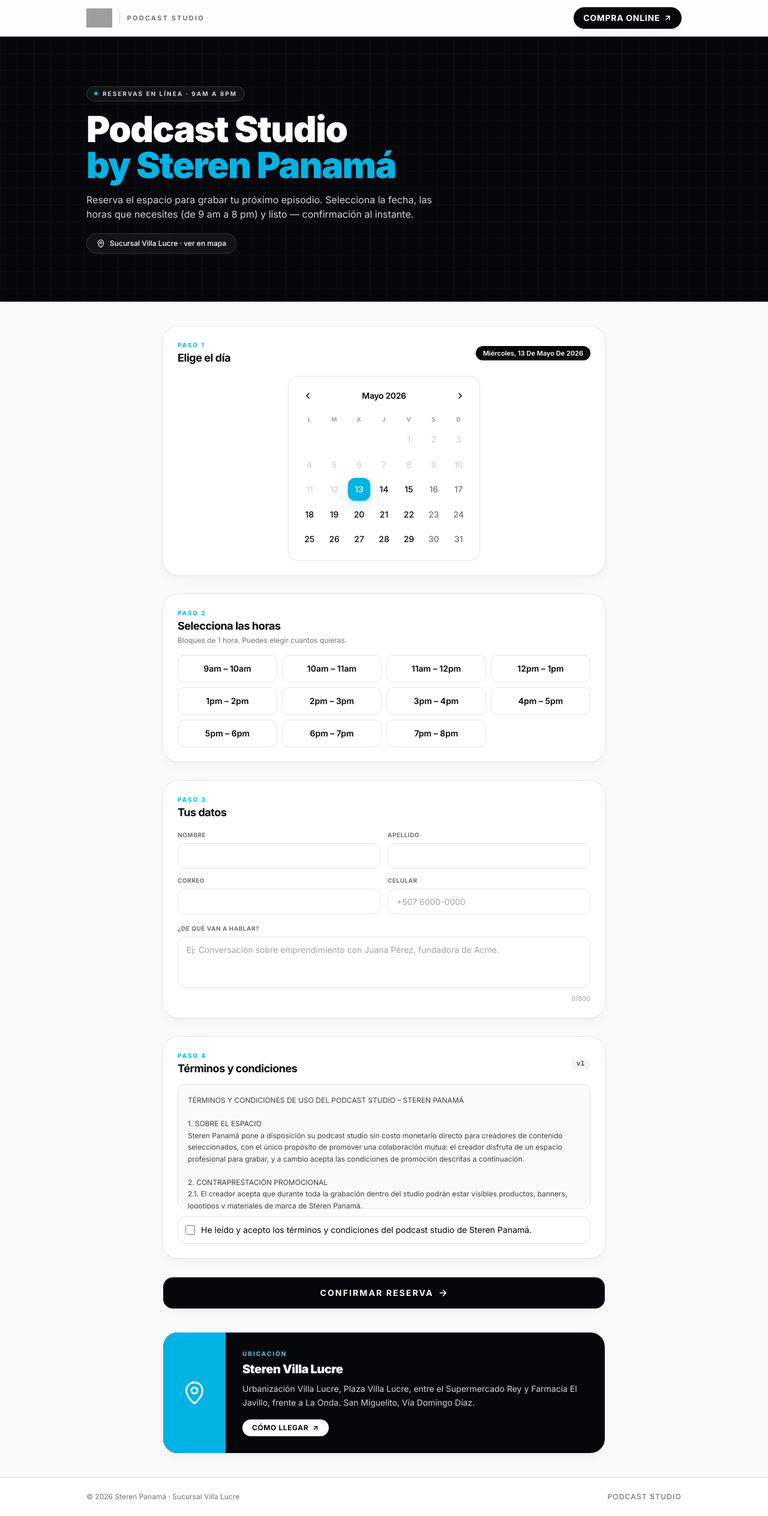
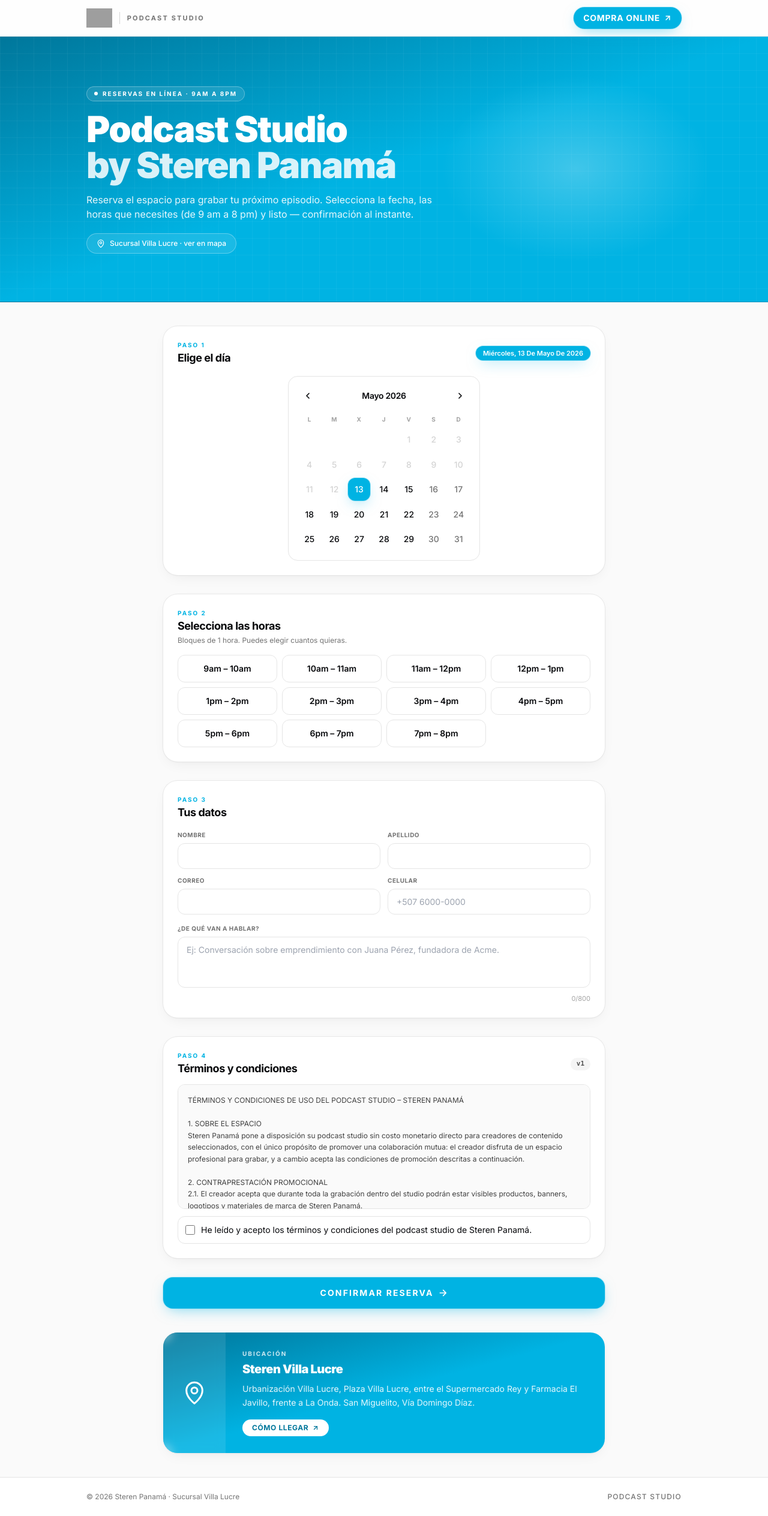
Before and after one commit to wr964dpncv-cyber/steren-panama-podcast, a Next.js app: page / in a window 1280 px wide. Shown: the whole page at 60% size. Built offline with nearby package versions, Linux system fonts and the light colour scheme; no server answers; the database is empty; grey boxes are pictures that could not be loaded.

Commit message:
Replace black with cyan brand on hero, CTAs, location card and chips

```diff
--- a/app/page.tsx
+++ b/app/page.tsx
@@ -169,18 +169,34 @@
     <>
       <Header />
 
-      <section className="relative isolate overflow-hidden border-b border-neutral-200 bg-ink-950 text-white glow-red">
-        <div className="bg-grid-dark absolute inset-0 opacity-60" />
+      <section className="relative isolate overflow-hidden border-b border-brand-700/50 bg-gradient-to-br from-brand-700 via-brand to-brand-500 text-white">
+        <div
+          aria-hidden="true"
+          className="absolute inset-0 opacity-30"
+          style={{
+            backgroundImage:
+              "linear-gradient(rgba(255,255,255,0.15) 1px, transparent 1px), linear-gradient(90deg, rgba(255,255,255,0.15) 1px, transparent 1px)",
+            backgroundSize: "28px 28px",
+          }}
+        />
+        <div
+          aria-hidden="true"
+          className="absolute inset-y-0 right-0 w-1/2"
+          style={{
+            background:
+              "radial-gradient(closest-side, rgba(255,255,255,0.25), transparent 70%)",
+          }}
+        />
         <div className="relative mx-auto max-w-5xl px-4 py-14 sm:py-20">
-          <div className="inline-flex items-center gap-2 rounded-full border border-white/15 bg-white/5 px-3 py-1 text-[10px] font-bold uppercase tracking-[0.2em] text-neutral-300 backdrop-blur">
-            <span className="h-1.5 w-1.5 animate-pulse rounded-full bg-brand" />
+          <div className="inline-flex items-center gap-2 rounded-full border border-white/30 bg-white/10 px-3 py-1 text-[10px] font-bold uppercase tracking-[0.2em] text-white backdrop-blur">
+            <span className="h-1.5 w-1.5 animate-pulse rounded-full bg-white" />
             Reservas en línea · 9am a 8pm
           </div>
-          <h1 className="mt-4 max-w-2xl text-4xl font-black leading-[1.05] tracking-tight md:text-6xl">
+          <h1 className="mt-4 max-w-2xl text-4xl font-black leading-[1.05] tracking-tight text-white md:text-6xl">
             Podcast Studio
-            <span className="block text-brand">by Steren Panamá</span>
+            <span className="block text-white/85">by Steren Panamá</span>
           </h1>
-          <p className="mt-4 max-w-xl text-sm text-neutral-300 sm:text-base">
+          <p className="mt-4 max-w-xl text-sm text-white/90 sm:text-base">
             Reserva el espacio para grabar tu próximo episodio. Selecciona la fecha,
             las horas que necesites (de 9 am a 8 pm) y listo — confirmación al instante.
           </p>
@@ -188,7 +204,7 @@
             href="https://maps.app.goo.gl/ipWEW9FY3e3TRyKW6"
             target="_blank"
             rel="noopener noreferrer"
-            className="mt-5 inline-flex items-center gap-2 rounded-full border border-white/15 bg-white/5 px-4 py-2 text-xs font-medium text-white backdrop-blur transition hover:bg-white/10"
+            className="mt-5 inline-flex items-center gap-2 rounded-full border border-white/30 bg-white/10 px-4 py-2 text-xs font-medium text-white backdrop-blur transition hover:bg-white/20"
           >
             <svg width="14" height="14" viewBox="0 0 24 24" fill="none" stroke="currentColor" strokeWidth="2" strokeLinecap="round" strokeLinejoin="round">
               <path d="M20 10c0 7-8 13-8 13s-8-6-8-13a8 8 0 0 1 16 0Z" />
@@ -207,7 +223,7 @@
                 <p className="text-[10px] font-bold uppercase tracking-[0.2em] text-brand">Paso 1</p>
                 <h2 className="text-lg font-bold tracking-tight">Elige el día</h2>
               </div>
-              <span className="rounded-full bg-ink-950 px-3 py-1 text-[11px] font-semibold capitalize text-white">
+              <span className="rounded-full bg-brand px-3 py-1 text-[11px] font-semibold capitalize text-white shadow-glow">
                 {formatLongDate(date)}
               </span>
             </div>
@@ -247,7 +263,7 @@
                         ? "cursor-not-allowed bg-neutral-100 text-neutral-400 line-through"
                         : isSelected
                           ? "bg-brand text-white shadow-glow"
-                          : "border border-neutral-200 bg-white text-ink-950 hover:border-ink-950 hover:bg-ink-950 hover:text-white",
+                          : "border border-neutral-200 bg-white text-ink-950 hover:border-brand hover:bg-brand hover:text-white",
                     ].join(" ")}
                   >
                     {fmtHour(h)} – {fmtHour(h + 1)}
@@ -256,8 +272,8 @@
               })}
             </div>
             {sortedSelected.length > 0 && (
-              <div className="mt-4 flex items-center justify-between rounded-xl bg-ink-950 px-4 py-2.5 text-xs text-white">
-                <span className="font-medium opacity-70">Seleccionado</span>
+              <div className="mt-4 flex items-center justify-between rounded-xl bg-brand px-4 py-2.5 text-xs text-white shadow-glow">
+                <span className="font-medium opacity-90">Seleccionado</span>
                 <span className="font-mono font-bold">
                   {sortedSelected.map(fmtHour).join(" · ")} · {sortedSelected.length} h
                 </span>
@@ -384,7 +400,7 @@
           <button
             type="submit"
             disabled={submitting || loadingAvailability || !terms}
-            className="group relative w-full overflow-hidden rounded-2xl bg-ink-950 px-6 py-4 text-sm font-bold uppercase tracking-[0.15em] text-white shadow-soft transition hover:bg-brand disabled:cursor-not-allowed disabled:opacity-60"
+            className="group relative w-full overflow-hidden rounded-2xl bg-brand px-6 py-4 text-sm font-bold uppercase tracking-[0.15em] text-white shadow-glow transition hover:bg-brand-dark disabled:cursor-not-allowed disabled:opacity-60"
           >
             <span className="relative z-10 inline-flex items-center justify-center gap-2">
               {submitting ? "Reservando…" : "Confirmar reserva"}
@@ -397,18 +413,18 @@
           </button>
         </form>
 
-        <section className="mt-10 overflow-hidden rounded-3xl bg-ink-950 text-white shadow-soft">
+        <section className="mt-10 overflow-hidden rounded-3xl bg-gradient-to-br from-brand-700 via-brand to-brand-500 text-white shadow-soft">
           <div className="grid gap-0 sm:grid-cols-[auto_1fr]">
-            <div className="flex items-center justify-center bg-brand p-6 sm:p-8">
+            <div className="flex items-center justify-center bg-white/10 p-6 sm:p-8 backdrop-blur">
               <svg width="40" height="40" viewBox="0 0 24 24" fill="none" stroke="currentColor" strokeWidth="1.8" strokeLinecap="round" strokeLinejoin="round">
                 <path d="M20 10c0 7-8 13-8 13s-8-6-8-13a8 8 0 0 1 16 0Z" />
                 <circle cx="12" cy="10" r="3" />
               </svg>
             </div>
             <div className="p-6 sm:p-7">
-              <p className="text-[10px] font-bold uppercase tracking-[0.2em] text-brand-300">Ubicación</p>
+              <p className="text-[10px] font-bold uppercase tracking-[0.2em] text-white/80">Ubicación</p>
               <h3 className="mt-1 text-xl font-black tracking-tight">Steren Villa Lucre</h3>
-              <p className="mt-2 text-sm leading-relaxed text-neutral-300">
+              <p className="mt-2 text-sm leading-relaxed text-white/90">
                 Urbanización Villa Lucre, Plaza Villa Lucre, entre el Supermercado Rey y Farmacia El Javillo,
                 frente a La Onda. San Miguelito, Vía Domingo Díaz.
               </p>
@@ -416,7 +432,7 @@
                 href="https://maps.app.goo.gl/ipWEW9FY3e3TRyKW6"
                 target="_blank"
                 rel="noopener noreferrer"
-                className="mt-4 inline-flex items-center gap-1.5 rounded-full bg-white px-4 py-1.5 text-xs font-bold uppercase tracking-wider text-ink-950 transition hover:bg-brand hover:text-white"
+                className="mt-4 inline-flex items-center gap-1.5 rounded-full bg-white px-4 py-1.5 text-xs font-bold uppercase tracking-wider text-brand-700 transition hover:bg-brand-50"
               >
                 Cómo llegar
                 <svg width="12" height="12" viewBox="0 0 24 24" fill="none" stroke="currentColor" strokeWidth="2.5" strokeLinecap="round" strokeLinejoin="round">
--- a/components/Header.tsx
+++ b/components/Header.tsx
@@ -17,7 +17,7 @@
           href="https://www.steren.com.pa"
           target="_blank"
           rel="noopener noreferrer"
-          className="group inline-flex items-center gap-1.5 rounded-full bg-ink-950 px-4 py-2 text-xs font-bold uppercase tracking-wider text-white shadow-soft transition hover:bg-brand sm:text-sm"
+          className="group inline-flex items-center gap-1.5 rounded-full bg-brand px-4 py-2 text-xs font-bold uppercase tracking-wider text-white shadow-glow transition hover:bg-brand-dark sm:text-sm"
         >
           Compra Online
           <svg
```
